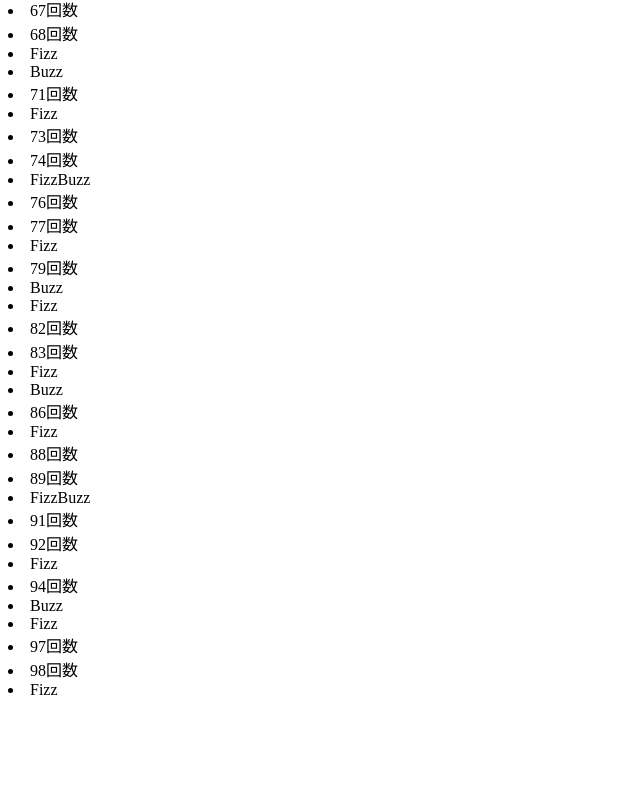
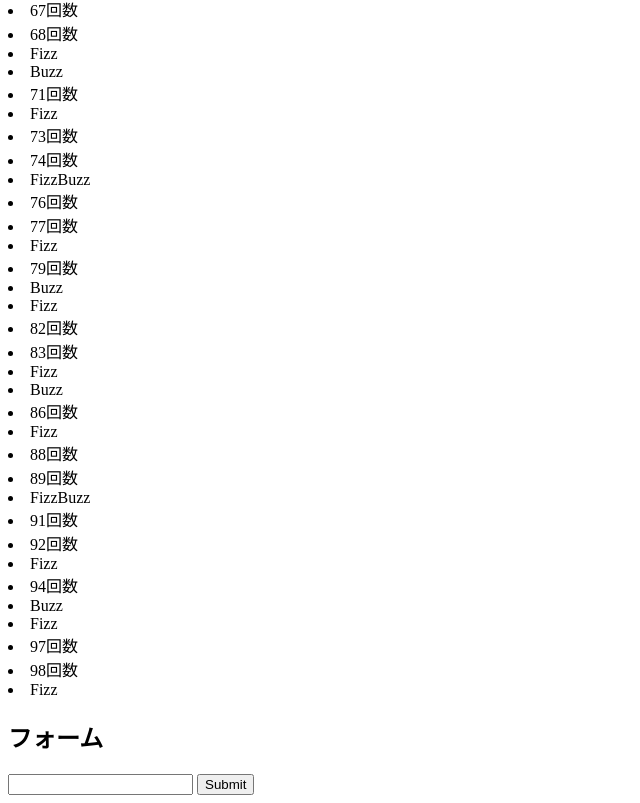
Before and after one commit to akatukikuonn/web1-12, a plain HTML site: page index.html in a window 1280 px wide. Shown: the part 1476-2279 px from the top of the page, without its empty margins (0-640 px from the left). Before the commit the page ends 2183 px from the top, so only its background shows below. Drawn offline with Linux system fonts and the light colour scheme.

Commit message:
Update index.html

```diff
--- a/index.html
+++ b/index.html
@@ -8,6 +8,10 @@
  <section>
   <h1>fizz-buzz問題</h1>
   <u1 id="list"></u1>
+  <h1>フォーム</h1>
+  <form action="#" id="form">
+   <input type="text" name="word">
+   <input type="submit" valie="おしますか？"> </form>
    </section>
   <script type="text/javascript" src="js/default.js"></script>
  </body>
```
